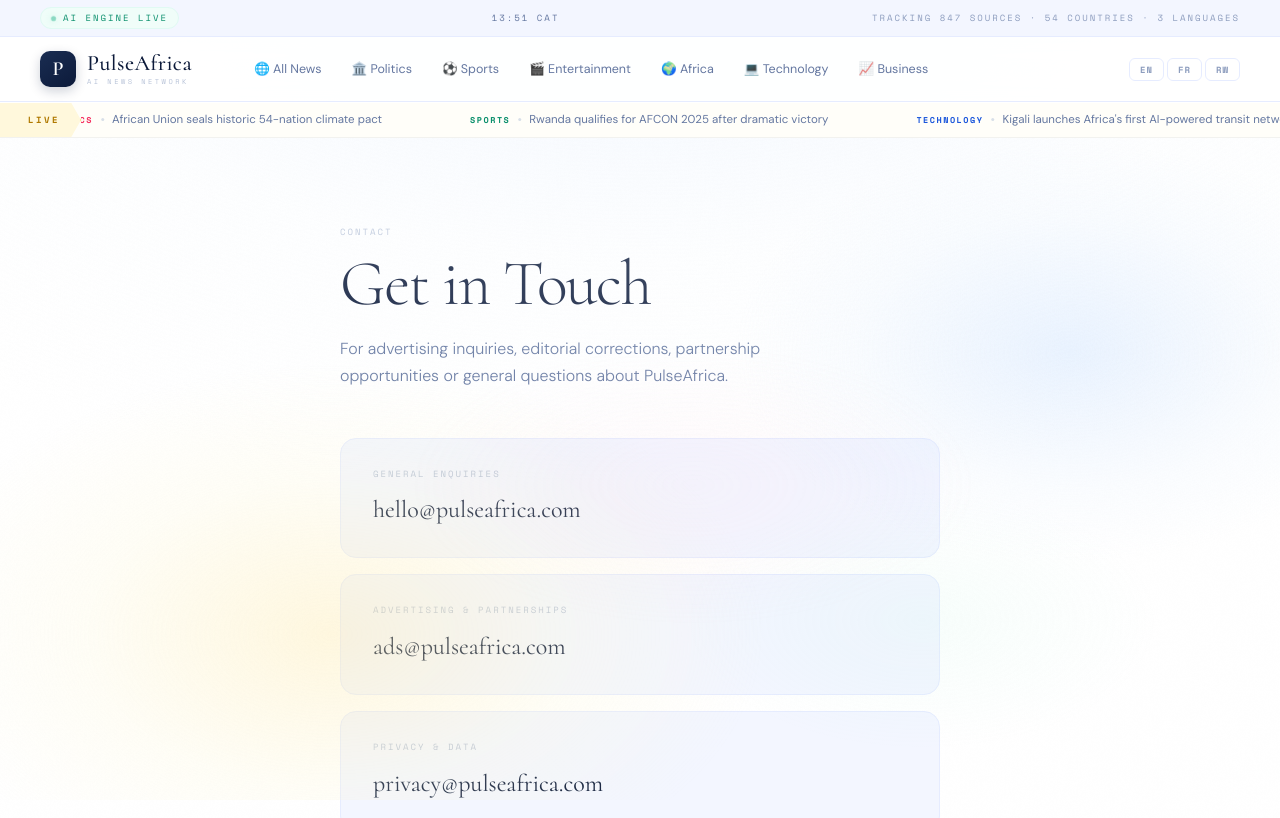
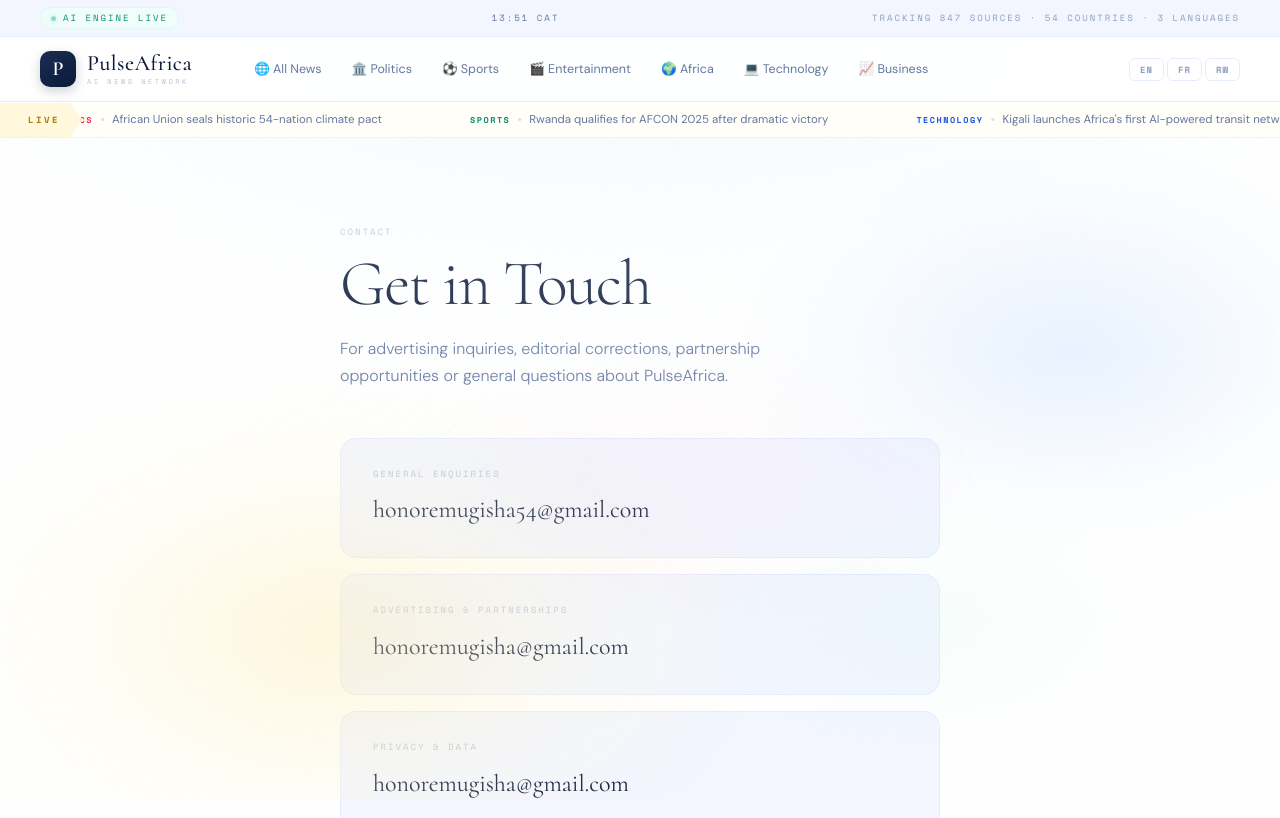
Before and after one commit to honore54/PulseAfrica, a Next.js app in the folder frontend/: page /contact in a window 1280 px wide. Shown: the top 818 px of the page. Built offline with nearby package versions, Linux system fonts and the light colour scheme; no server answers; the database is empty.

Commit message:
Fix footer contact links and copyright year

```diff
--- a/frontend/src/app/contact/page.js
+++ b/frontend/src/app/contact/page.js
@@ -18,22 +18,22 @@
 
           <div style={{ background:'var(--pearl)', borderRadius:16, padding:'28px 32px', border:'1px solid var(--lace)' }}>
             <div style={{ fontFamily:"'Space Mono',monospace", fontSize:9, color:'var(--ink7)', letterSpacing:2, marginBottom:10 }}>GENERAL ENQUIRIES</div>
-            <a href="mailto:hello@pulseafrica.com" style={{ fontFamily:"'Cormorant',serif", fontSize:24, color:'var(--ink)', textDecoration:'none', fontWeight:400 }}>
-              hello@pulseafrica.com
+            <a href="mailto:honoremugisha@gmail.com" style={{ fontFamily:"'Cormorant',serif", fontSize:24, color:'var(--ink)', textDecoration:'none', fontWeight:400 }}>
+              honoremugisha54@gmail.com
             </a>
           </div>
 
           <div style={{ background:'var(--pearl)', borderRadius:16, padding:'28px 32px', border:'1px solid var(--lace)' }}>
             <div style={{ fontFamily:"'Space Mono',monospace", fontSize:9, color:'var(--ink7)', letterSpacing:2, marginBottom:10 }}>ADVERTISING & PARTNERSHIPS</div>
-            <a href="mailto:ads@pulseafrica.com" style={{ fontFamily:"'Cormorant',serif", fontSize:24, color:'var(--ink)', textDecoration:'none', fontWeight:400 }}>
-              ads@pulseafrica.com
+            <a href="mailto:honoremugisha@gmail.com" style={{ fontFamily:"'Cormorant',serif", fontSize:24, color:'var(--ink)', textDecoration:'none', fontWeight:400 }}>
+              honoremugisha@gmail.com
             </a>
           </div>
 
           <div style={{ background:'var(--pearl)', borderRadius:16, padding:'28px 32px', border:'1px solid var(--lace)' }}>
             <div style={{ fontFamily:"'Space Mono',monospace", fontSize:9, color:'var(--ink7)', letterSpacing:2, marginBottom:10 }}>PRIVACY & DATA</div>
-            <a href="mailto:privacy@pulseafrica.com" style={{ fontFamily:"'Cormorant',serif", fontSize:24, color:'var(--ink)', textDecoration:'none', fontWeight:400 }}>
-              privacy@pulseafrica.com
+            <a href="mailto:honoremugisha@gmail.com" style={{ fontFamily:"'Cormorant',serif", fontSize:24, color:'var(--ink)', textDecoration:'none', fontWeight:400 }}>
+              honoremugisha@gmail.com
             </a>
           </div>
 
```
